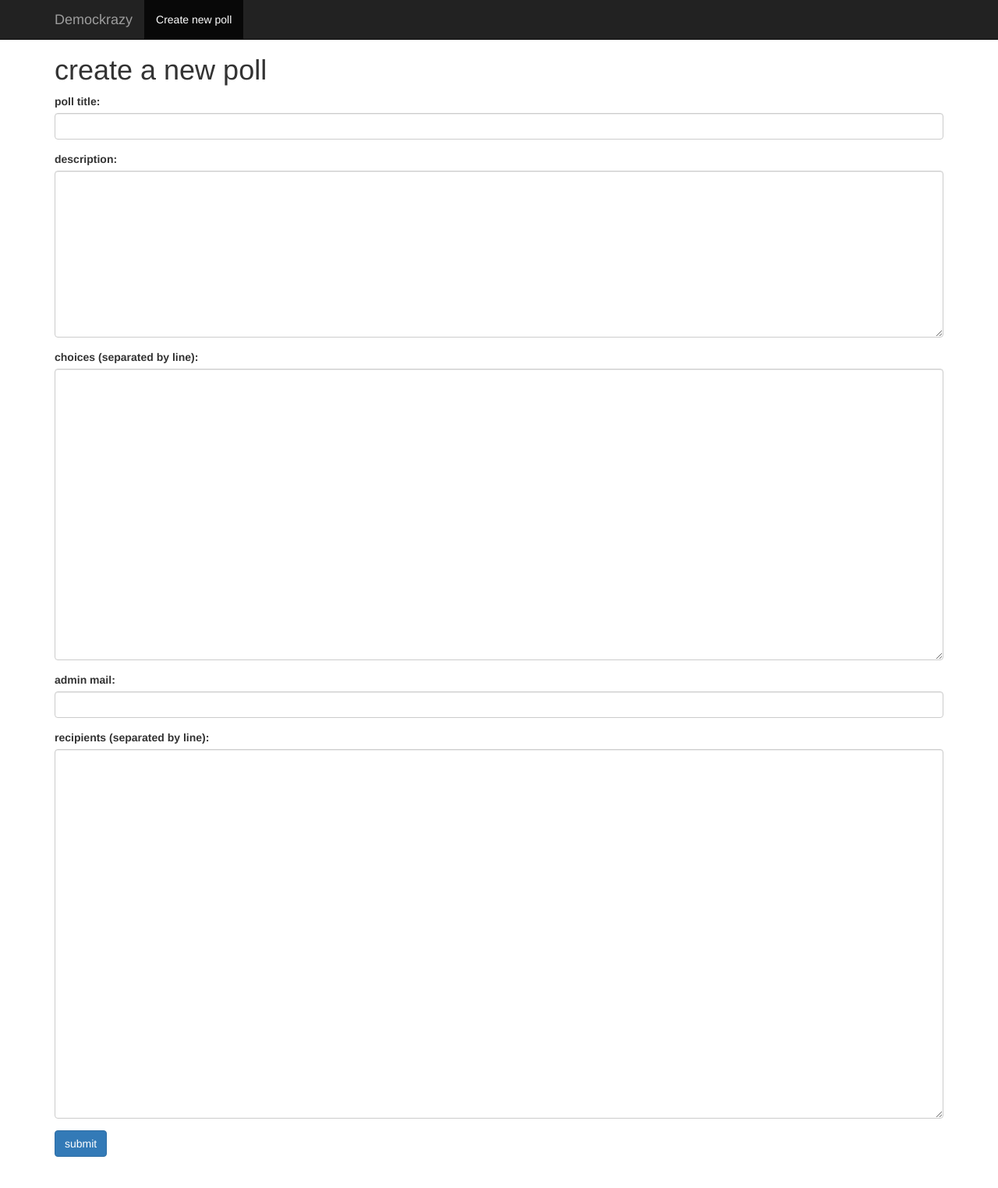
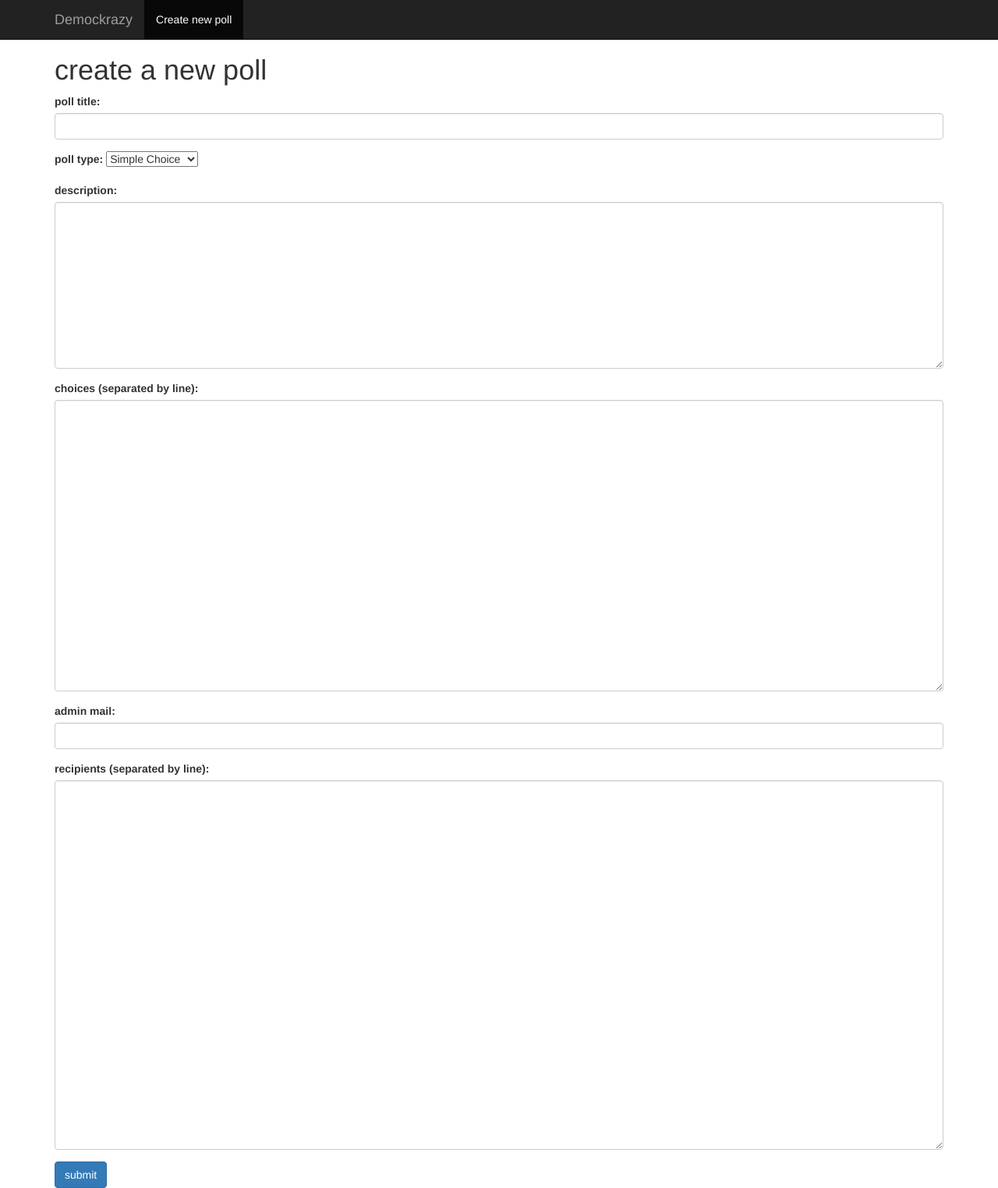
Before and after one commit to mayflower/demockrazy, a Django app: page /vote/ in a window 1280 px wide. Shown: the whole page at 78% size. Before the commit the page ends 1484 px from the top, so only its background shows below. Run offline with Django 3.2, Linux system fonts and the light colour scheme; some libraries are stand-ins or nearby versions.

Commit message:
add multiple choice polls functionality

```diff
--- a/vote/templates/vote/index.html
+++ b/vote/templates/vote/index.html
@@ -10,6 +10,14 @@
     <div class="form-group">
         <label for="title">poll title:</label>
         <input class="form-control" type="text" name="title" id="title">
+    </div>
+
+    <div class="form-group">
+        <label for="type">poll type:</label>
+        <select name="type" id="type">
+            <option value="simple_choice" selected>Simple Choice</option>
+            <option value="multiple_choice">Multiple Choice</option>
+        </select>
     </div>
 
     <div class="form-group">
--- a/vote/views.py
+++ b/vote/views.py
@@ -1,4 +1,4 @@
-from django.http import HttpResponseRedirect, HttpResponse
+from django.http import HttpResponseRedirect, HttpResponse, HttpResponseBadRequest
 from django.conf import settings
 from django.core.exceptions import ValidationError
 from django.core.urlresolvers import reverse
@@ -6,7 +6,7 @@ from django.core.mail import send_mail
 from django.db.models import F
 from django.shortcuts import render, get_object_or_404
 
-from .models import Poll, Choice, Token
+from .models import POLL_TYPES, Poll, Choice, Token
 
 def poll(request, poll_identifier):
     poll = get_object_or_404(Poll, identifier=poll_identifier)
@@ -79,13 +79,16 @@ def create(request):
             )
             send_mail_or_print(args, print_only)
     p_title = request.POST['title']
+    p_type = request.POST['type']
+    if p_type not in POLL_TYPES:
+        raise Exception('Invalid poll type')
     p_description = request.POST['description']
     creator_mail  = request.POST['creator_mail']
     voter_mails = request.POST['voter_mails']
     choices = request.POST['choices']
     voter_mails = parse_mails(voter_mails)
     choices = parse_choices(choices)
-    poll = Poll(title=p_title, question_text=p_description)
+    poll = Poll(title=p_title, type=p_type, num_tokens=len(voter_mails), question_text=p_description)
     poll.save()
     choice_objects  = create_choice_objects(choices, poll)
     tokens   = create_token_objects(poll, len(voter_mails))
@@ -116,23 +119,32 @@ def vote(request, poll_identifier):
     try:
         token_string = request.POST['token']
         token = Token.objects.get(token_string=request.POST['token'])
-        selected_choice = poll.choice_set.get(pk=request.POST['choice'])
+        if token.poll == poll:
+            token.delete()
+            if poll.type == 'multiple_choice':
+                for choice in Choice.objects.filter(poll=poll):
+                    if request.POST['choice%i' % choice.id] == 'yes':
+                        # F is used to avoid race conditions
+                        choice.votes = F('votes') + 1
+                        choice.save()
+            else:
+                selected_choice = poll.choice_set.get(pk=request.POST['choice'])
+                # F is used to avoid race conditions
+                selected_choice.votes = F('votes') + 1
+                selected_choice.save()
+
+            close_poll_if_all_tokens_redeemed(poll)
+            return HttpResponseRedirect(reverse('vote:success', args=(poll_identifier,)))
+        else:
+            return handle_vote_error(poll, request, "invalid token.", token_string)
+
+
     except KeyError:
         return handle_vote_error(poll, request, "Please fill out all fields.", token_string)
     except Choice.DoesNotExist:
         return handle_vote_error(poll, request, "You didn't select a choice.", token_string)
     except Token.DoesNotExist:
         return handle_vote_error(poll, request, "invalid token.", token_string)
-    else:
-        if token.poll == poll:
-            token.delete()
-            # F is used to avoid race conditions
-            selected_choice.votes = F('votes') + 1
-            selected_choice.save()
-            close_poll_if_all_tokens_redeemed(poll)
-            return HttpResponseRedirect(reverse('vote:success', args=(poll_identifier,)))
-        else:
-            return handle_vote_error(poll, request, "invalid token.", token_string)
 
 
 def success(request, poll_identifier):
```
Also changed, not shown: vote/models.py (+7 -2 lines), vote/templates/vote/poll.html (+24 -7 lines).
